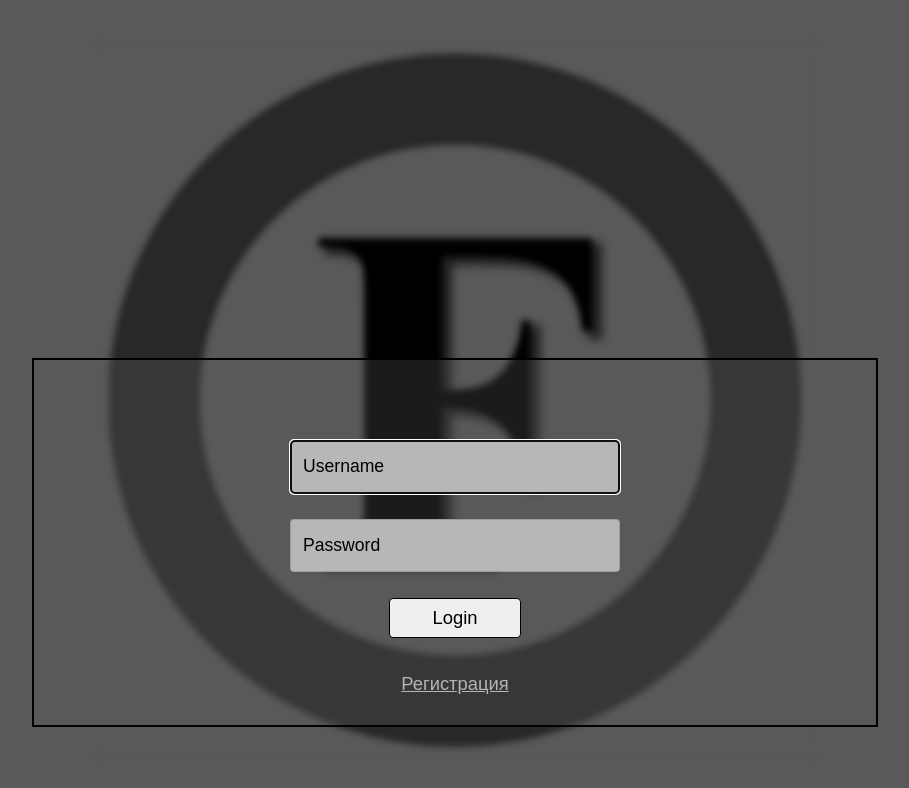
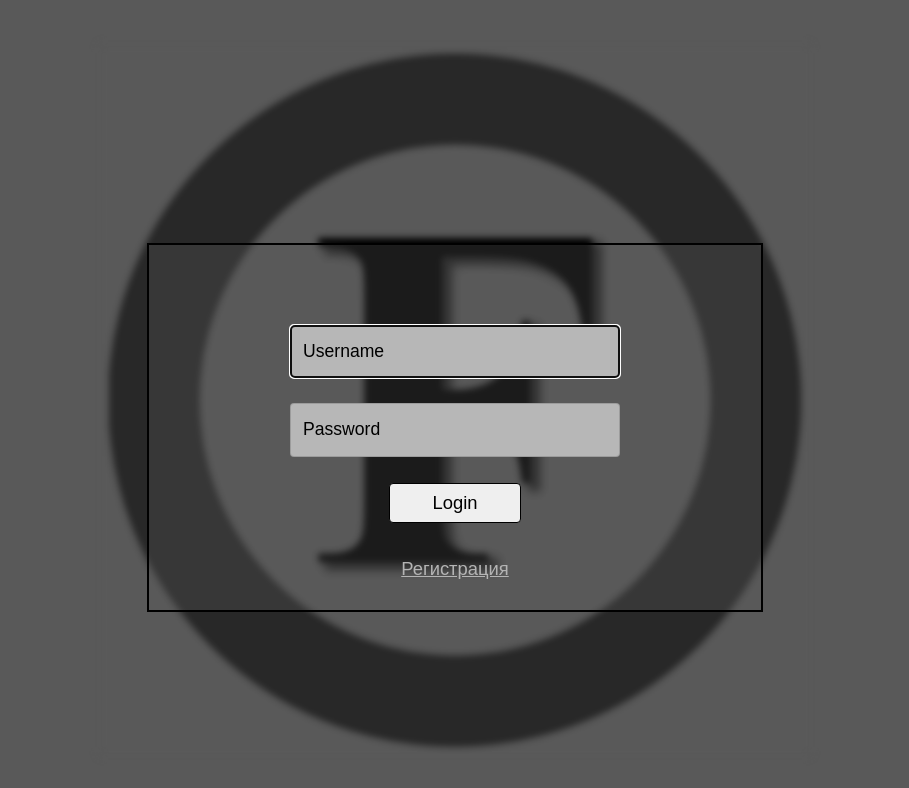
Before and after one commit to NovozhilovAY/rich-application-frontend, a Vue app: page /login in a window 1280 px wide. Shown: the top 788 px of the page, without its empty margins (185-1094 px from the left). Built offline with nearby package versions, Linux system fonts and the light colour scheme.

Commit message:
fixed login page css

```diff
--- a/src/pages/login/LoginPage.vue
+++ b/src/pages/login/LoginPage.vue
@@ -71,8 +71,8 @@ export default {
 
 .form-signin{
   max-width: 330px;
-  padding: 55px 20% 0px;
-  margin: 28% auto;
+  padding: 55px 11% 0px;
+  margin: 19% auto 28%;
   border: 2px solid #000000;
   background: rgba(89,89,89, 0.3);
 }
```
